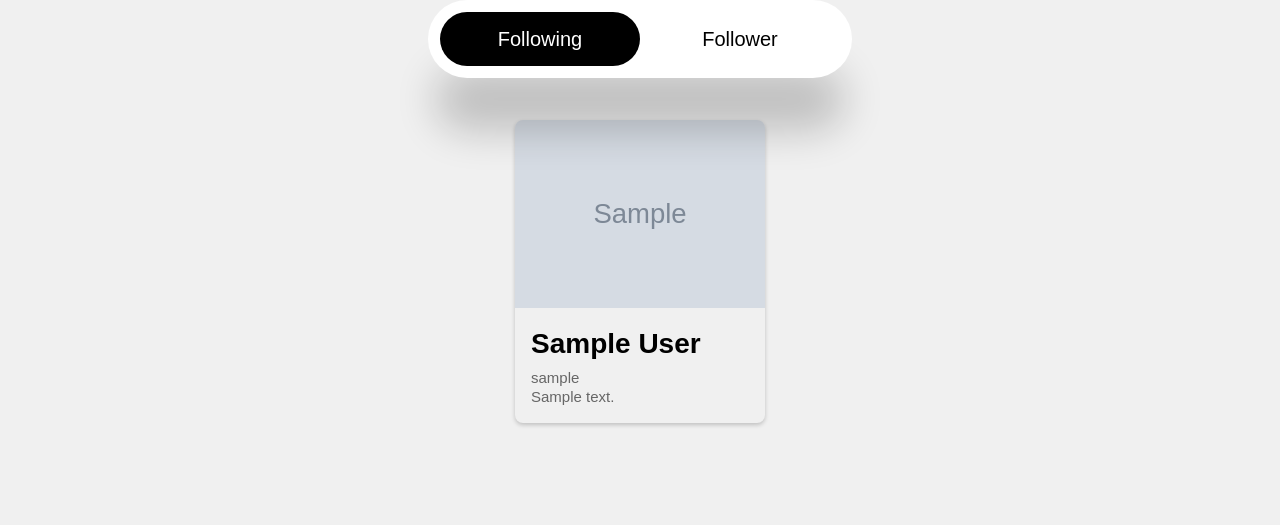
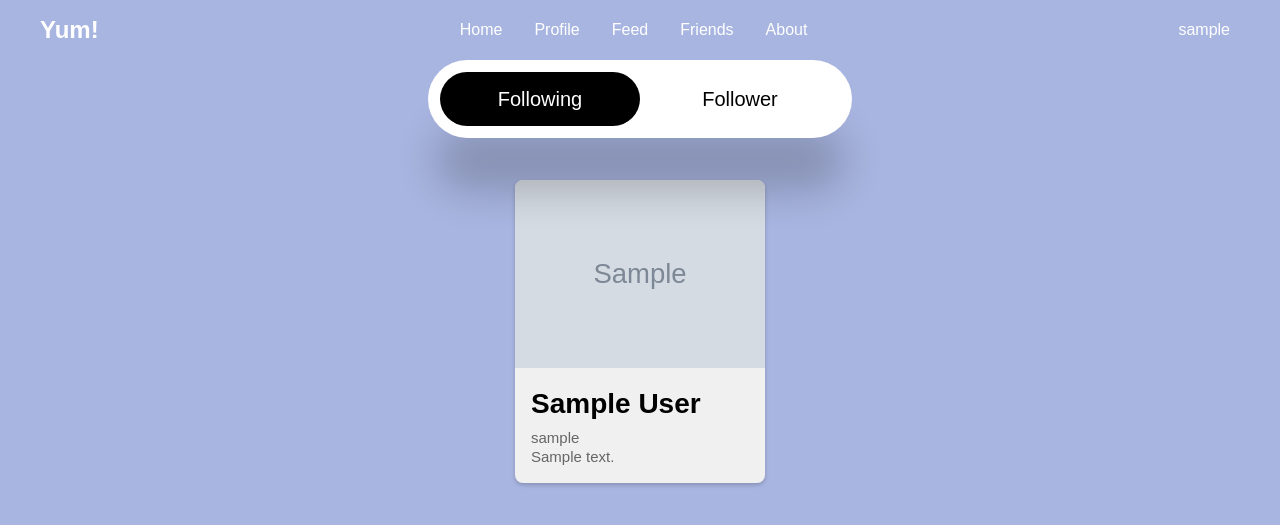
Before and after one commit to Yunikuna-Joey/Yum, a Flask app: page /friends in a window 1280 px wide. Shown: the top 525 px of the page. Run offline with Flask 3, Linux system fonts and the light colour scheme; a user stored in the database is signed in; tables that the repository leaves empty hold one stand-in row (values such as "Sample post"); grey boxes marked "Sample" are stand-in pictures; some libraries are stand-ins or nearby versions.

Commit message:
[wip] added navbar to usercards
need to add search functionality

```diff
--- a/app.py
+++ b/app.py
@@ -780,59 +780,11 @@ def upload():
 
     return redirect(url_for('profile'))
 
-@app.route('/follower', methods=['GET'])
-@login_required
-def follower_cards():
-    # need to query the users that current user follows (might need one for following and follower)
-    query = (
-        Account.query
-        .join(Following, Following.user_id == Account.id)
-        .filter(Following.friend_id == current_user.id)
-    )
-    follower = query.all()
-
-    data = []
-
-    for user in follower:
-        info = {
-            'username': user.username,
-            'display_name': user.display_name,
-            'picture': user.picture
-        }
-        data.append(info)
-
-    return render_template('cards.html', data=data)
-
-
-
-# @app.route('/following', methods=['GET'])
-# @login_required
-# def following_cards():
-#     query = (
-#         Account.query
-#         .join(Following, Following.friend_id == Account.id)
-#         .filter(Following.user_id == current_user.id)
-#     )
-
-#     following = query.all()
-
-#     data = []
-
-#     for user in following:
-#         info = {
-#             'username': user.username,
-#             'display_name': user.display_name,
-#             'picture': user.picture,
-#             'bio': user.bio if user.bio else 'No bio yet',
-#         }
-#         data.append(info)
-
-#     # print(data)
-#     return render_template('cards.html', data=data)
-
 @app.route('/friends', methods=['GET'])
 @login_required
 def friends():
+    username = current_user.username
+
     # this is for following
     query = (
         Account.query
@@ -870,7 +822,7 @@ def friends():
         }
         follower_data.append(info)
 
-    return render_template('cards.html', following_data=following_data, follower_data=follower_data)
+    return render_template('cards.html', following_data=following_data, follower_data=follower_data, username=username)
 
 
 @app.route('/update_profile', methods=['POST'])
--- a/static/cards.css
+++ b/static/cards.css
@@ -7,13 +7,13 @@
 
 body {
     /* background-color: #f0f0f0; */
-    background-color: #f0f0f0;
+    background-color: #A8B5E0;
 }
 
 .mode-container {
     position: absolute;
     left: 0;
-    top: 0;
+    top: 20;
     right: 0;
 
 
@@ -122,3 +122,131 @@ input[id="radio-2"]:checked ~ .glider {
     font-size: 15px;
     line-height: 1.3;
 }
+
+/* navbar + user drop down menu */
+li {
+    list-style: none;
+}
+
+a {
+    text-decoration: none;
+    color: #fff;
+    font-size: 1rem;
+}
+
+a:hover {
+    color: orange;
+}
+
+/* Header */
+header {
+    position: relative;
+    padding: 0 2rem;
+}
+
+.navbar {
+    width: 100%;
+    height: 60px;
+    max-width: 1200px;
+    margin: 0 auto;
+    display: flex;
+    align-items: center;
+    justify-content: space-between;
+    z-index: 2;
+}
+
+.navbar .logo a {
+    position: relative;
+    font-size: 1.5rem;
+    font-weight: bold;
+}
+
+.navbar .links {
+    display: flex;
+    gap: 2rem;
+}
+
+.navbar .toggle_btn {
+    color: #fff;
+    font-size: 1.5rem;
+    cursor: pointer;
+    display: none;
+}
+
+.action_btn {
+    background-color: orange;
+    color: #fff;
+    padding: 0.5rem 1rem;
+    border: none;
+    outline: none;
+    border-radius: 20px;
+    font-size: 0.8rem;
+    font-weight: bold;
+    cursor: pointer;
+    transition: scale 0.2s ease;
+}
+
+.action_btn:hover {
+    transform: scale(1.05);
+    color: #fff;
+}
+
+.action_btn:active {
+    transform: scale(0.95);
+}
+
+.user-drop {
+    position: relative;
+    z-index: 1;
+}
+
+#menu {
+    display: none;
+    position: absolute;
+    top: 100%;
+    right: 0;
+    margin-top: 10px;
+    background: rgba(255, 255, 255, 0.1);
+    backdrop-filter: blur(15px);
+    border-radius: 10px;
+    transform: translateX(-50%); /* Center the menu horizontally */
+}
+
+.user-drop:hover #menu {
+    display: flex;
+    flex-direction: column;
+    gap: 0.7rem;
+    width: 150px; /* Adjust as needed */
+    position: absolute;
+    top: 100%;
+    left: 50%; /* Center the menu horizontally */
+    background: rgba(255, 255, 255, 0.1);
+    backdrop-filter: blur(15px);
+    border-radius: 10px;
+    z-index: 2;
+}
+
+/* Additional styling for clarity */
+#username {
+    cursor: pointer;
+    padding: 10px;
+    color: #fff;
+    border-radius: 5px;
+}
+
+#menu li {
+    display: flex;
+    align-items: center;
+    justify-content: center;
+}
+
+#menu .action_btn {
+    width: 100%;
+    display: flex;
+    justify-content: center;
+}
+
+/* Hide the checkbox input */
+.hidden {
+    display: none;
+}
--- a/templates/cards.html
+++ b/templates/cards.html
@@ -15,6 +15,35 @@
 </head>
 
 <body>
+    <header>
+        <!-- Temporary navbar, not sure if it should be kept / if the contents should be kept -->
+        <div class="navbar">
+            <div class="logo"><a href="/home">Yum!</a></div>
+            <ul class="links">
+                <li><a href="/home">Home</a></li>
+                <li><a href="/profile">Profile</a></li>
+                <li><a href="/feed">Feed</a></li>
+                <li><a href="/friends">Friends</a></li>
+                <li><a href="about">About</a></li>
+            </ul>
+
+
+            <div class="user-drop">
+                <label for="menu-toggle" id="username">{{ username }}</label>
+                <input type="checkbox" id="menu-toggle" class="hidden">
+                <div id="menu" class="dropdown_menu">
+                    <li><a class="action">{{ username }}</a></li>
+                    <li><a href="/home">Home</a></li>
+                    <li><a href="/profile">Profile</a></li>
+                    <li><a href="about">About</a></li>
+                    <li><a href="settings">Settings</a></li>
+                    <li><a href="logout" onclick="logout(event)">Log Out</a></li>
+                </div>
+            </div>
+
+        </div>
+    </header>
+
     <div class="mode-container">
         <div class="modes">
             <input type="radio" id="radio-1" name="modes" checked />
```
